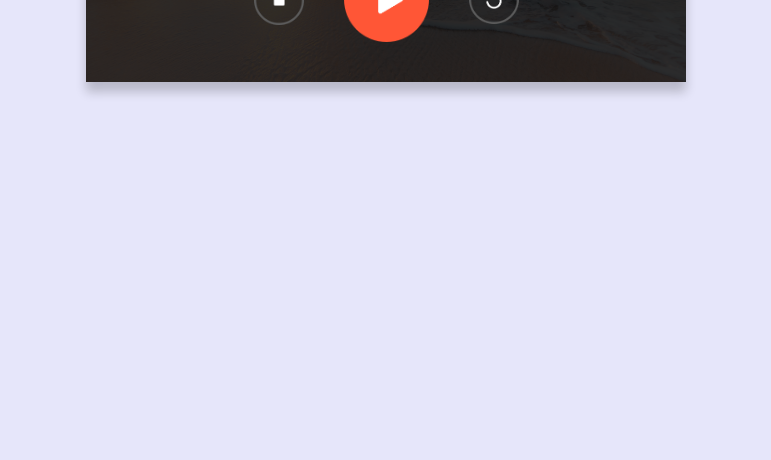
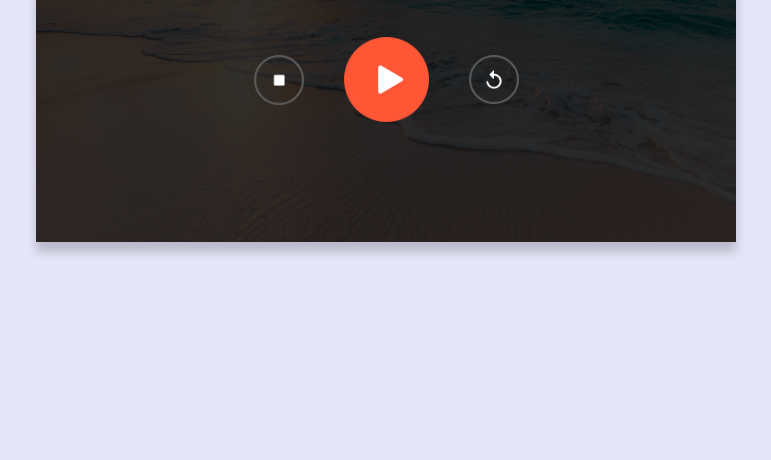
Before and after one commit to Sak608/Stopwatch, a plain HTML site: page index.html in a window 1280 px wide. Shown: the part 340-800 px from the top of the page, without its empty margins (254-1025 px from the left). Drawn offline with nearby package versions, Linux system fonts and the light colour scheme.

Commit message:
Update style.css

```diff
--- a/style.css
+++ b/style.css
@@ -13,7 +13,10 @@ body{
     background-size: cover;
     background-position: center;
     text-align: center;
-    padding: 40px 0;
+    padding-left: 50px;
+    padding-right: 50px;
+    padding-top: 120px;
+    padding-bottom: 120px;
 
     color: #fff;
     margin: 200px auto 0;
```
